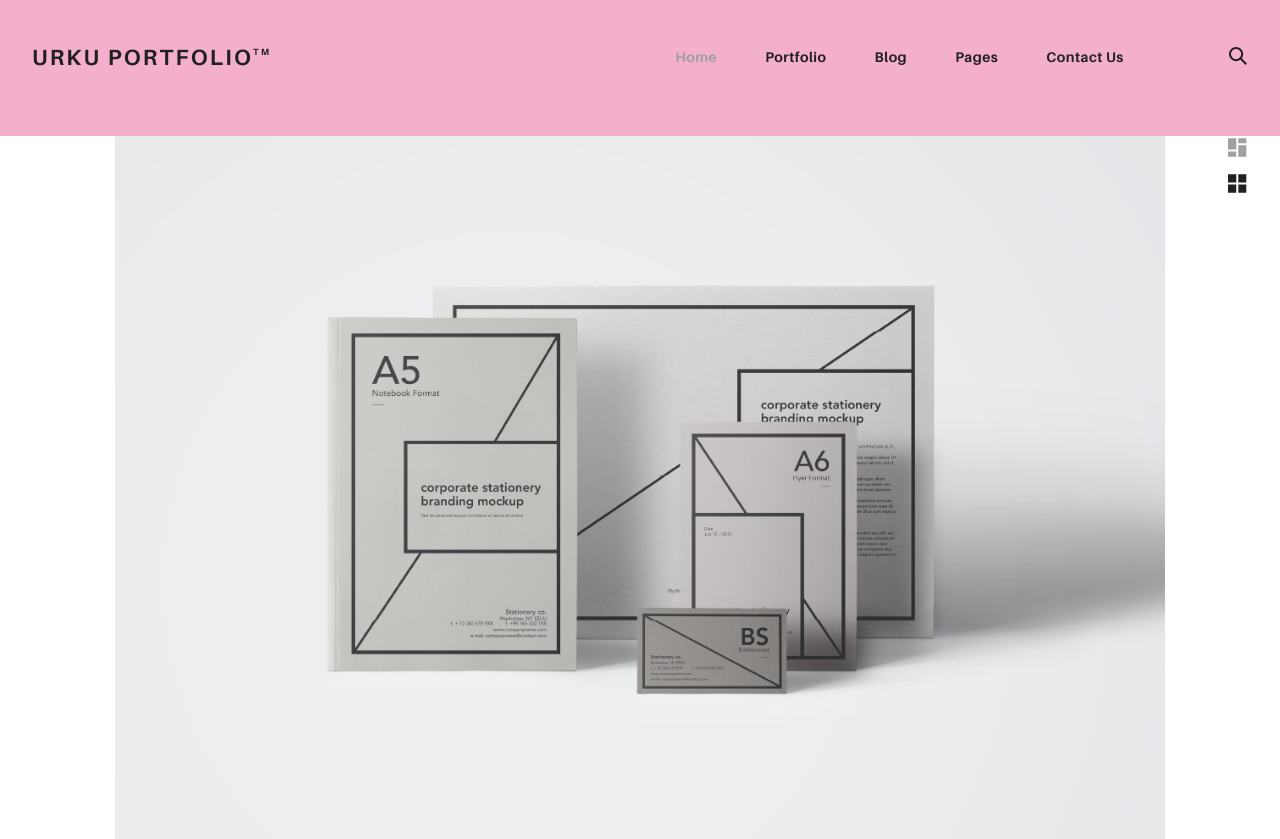
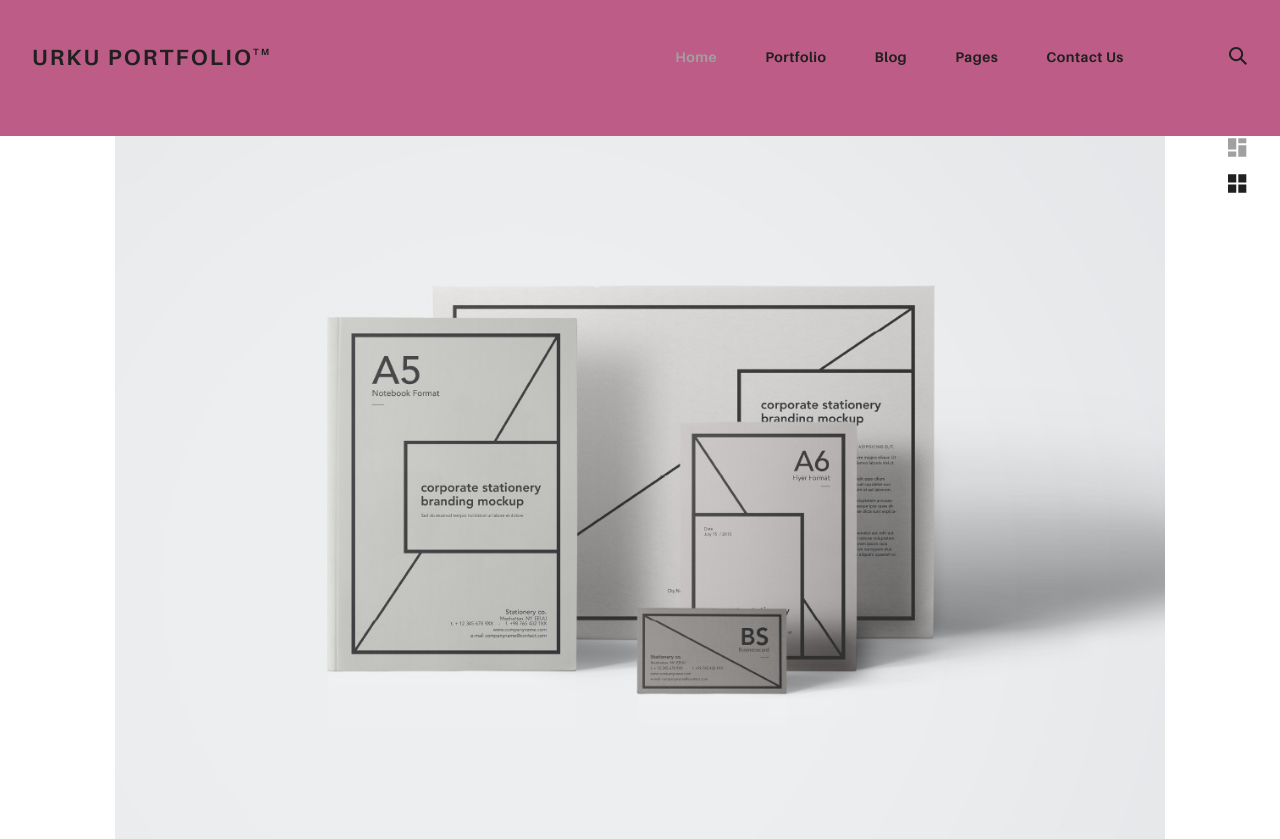
Before and after one commit to AguaDelaLlave99/AguaDelaLlave99.github.io, a plain HTML site: page index.html in a window 1280 px wide. Shown: the top 839 px of the page. Drawn offline with Linux system fonts and the light colour scheme.

Commit message:
Launch 1.2

```diff
--- a/assets/css/urku.css
+++ b/assets/css/urku.css
@@ -53,7 +53,7 @@ body {
 }
 
 .rk-header {
-  background-color: rgb(243, 175, 204);
+  background-color: rgb(189, 92, 134);
   position: relative;
   z-index: 5;
 }
```
